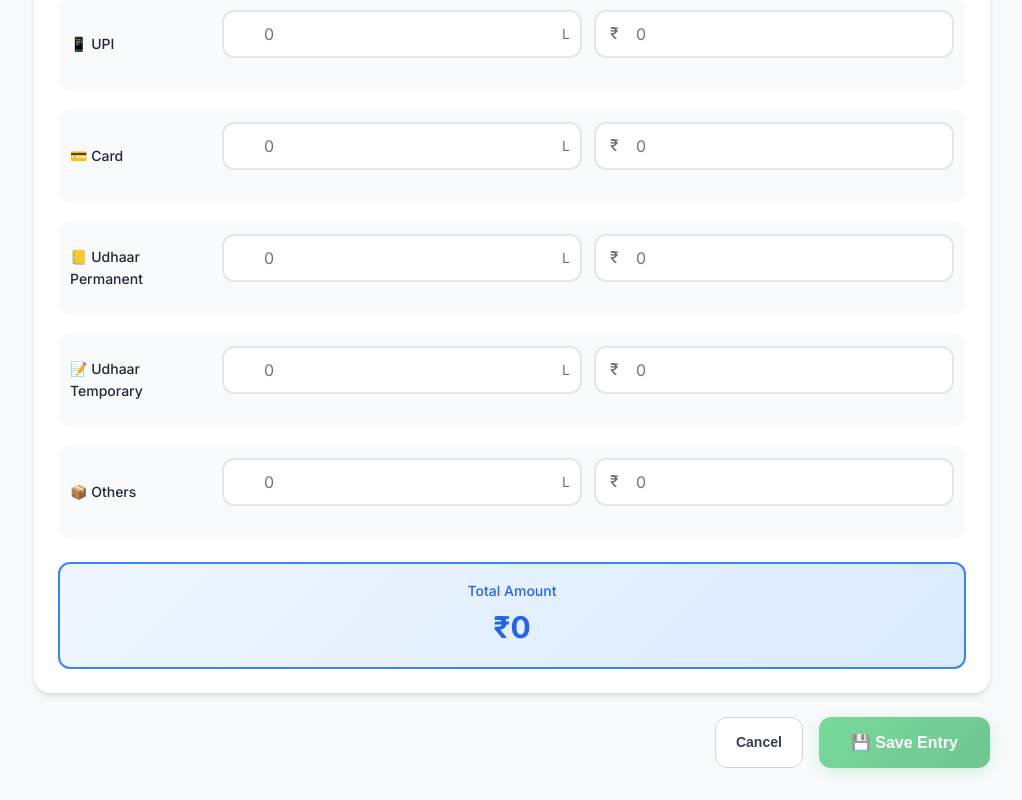
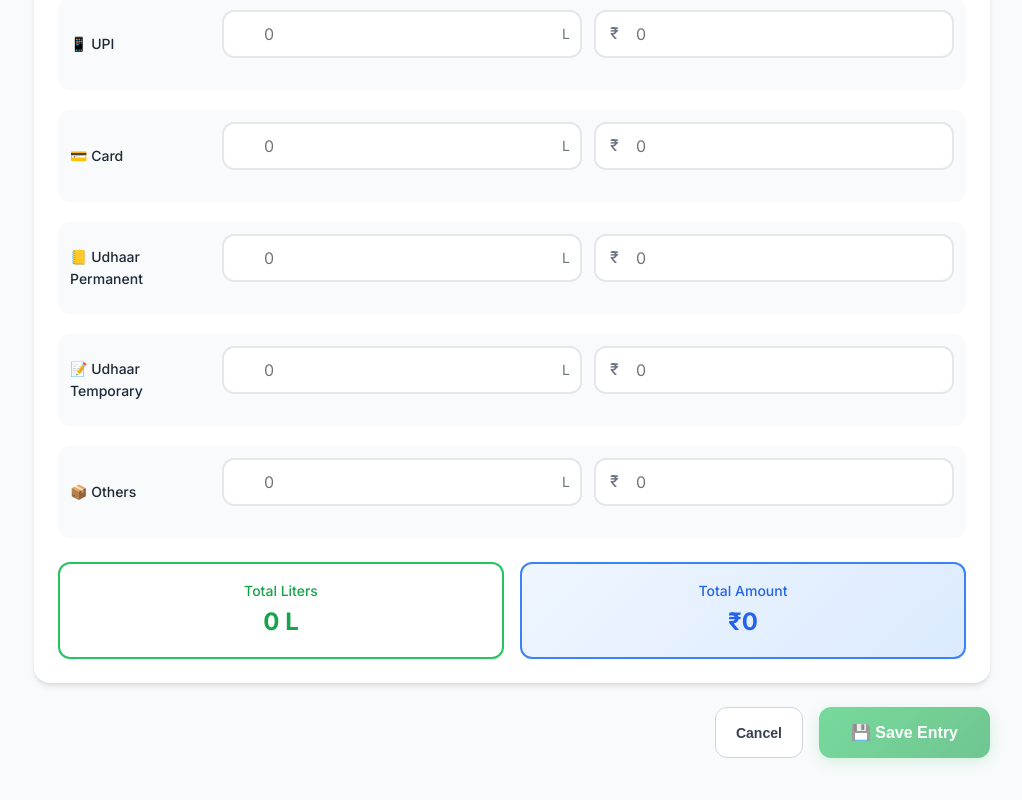
Before and after one commit to mridulnehra/marudhar-milk-tracker, a React (Vite) app: page /add in a window 1280 px wide. Shown: the part 921-1721 px from the top of the page, without its empty margins (258-1280 px from the left). Built offline with nearby package versions, Linux system fonts and the light colour scheme; no server answers; the database is empty.

Commit message:
Add Total Liters section beside Total Amount in AddEntry page

```diff
--- a/src/pages/AddEntry.jsx
+++ b/src/pages/AddEntry.jsx
@@ -455,15 +455,30 @@ function AddEntry() {
                             />
                         </div>
 
-                        {/* Total Amount */}
-                        <div className="calculated-value" style={{
-                            marginTop: 'var(--spacing-6)',
-                            background: 'linear-gradient(135deg, var(--primary-50) 0%, var(--primary-100) 100%)',
-                            borderColor: 'var(--primary-500)'
+                        {/* Total Liters & Total Amount */}
+                        <div style={{
+                            display: 'grid',
+                            gridTemplateColumns: '1fr 1fr',
+                            gap: 'var(--spacing-4)',
+                            marginTop: 'var(--spacing-6)'
                         }}>
-                            <div className="calculated-value-label" style={{ color: 'var(--primary-600)' }}>Total Amount</div>
-                            <div className="calculated-value-number" style={{ color: 'var(--primary-600)', fontSize: 'var(--font-size-3xl)' }}>
-                                {formatCurrency(totalAmount)}
+                            <div className="calculated-value" style={{
+                                background: 'linear-gradient(135deg, var(--success-50) 0%, var(--success-100) 100%)',
+                                borderColor: 'var(--success-500)'
+                            }}>
+                                <div className="calculated-value-label" style={{ color: 'var(--success-600)' }}>Total Liters</div>
+                                <div className="calculated-value-number" style={{ color: 'var(--success-600)', fontSize: 'var(--font-size-2xl)' }}>
+                                    {formatLiters(distributedMilk)}
+                                </div>
+                            </div>
+                            <div className="calculated-value" style={{
+                                background: 'linear-gradient(135deg, var(--primary-50) 0%, var(--primary-100) 100%)',
+                                borderColor: 'var(--primary-500)'
+                            }}>
+                                <div className="calculated-value-label" style={{ color: 'var(--primary-600)' }}>Total Amount</div>
+                                <div className="calculated-value-number" style={{ color: 'var(--primary-600)', fontSize: 'var(--font-size-2xl)' }}>
+                                    {formatCurrency(totalAmount)}
+                                </div>
                             </div>
                         </div>
                     </div>
```
